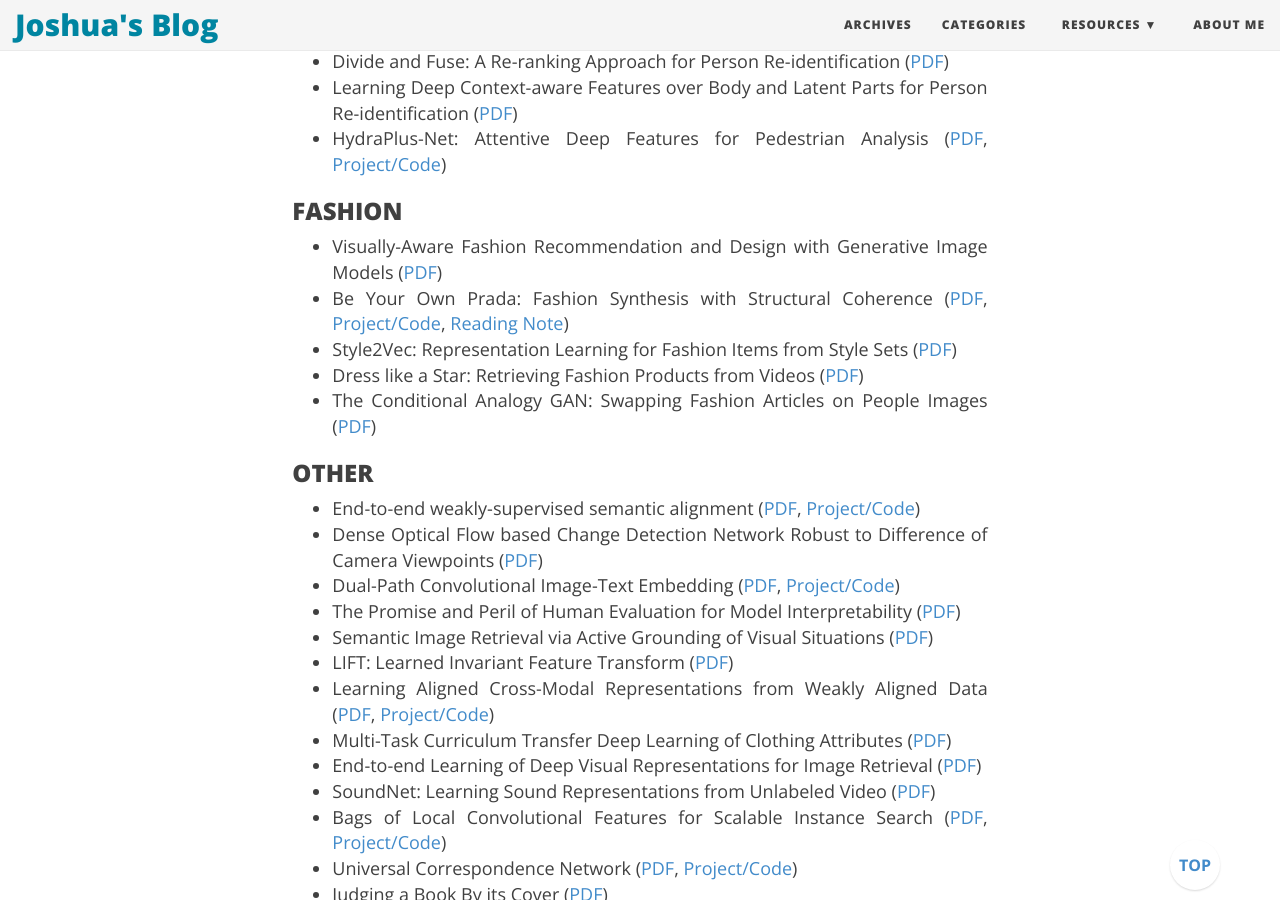
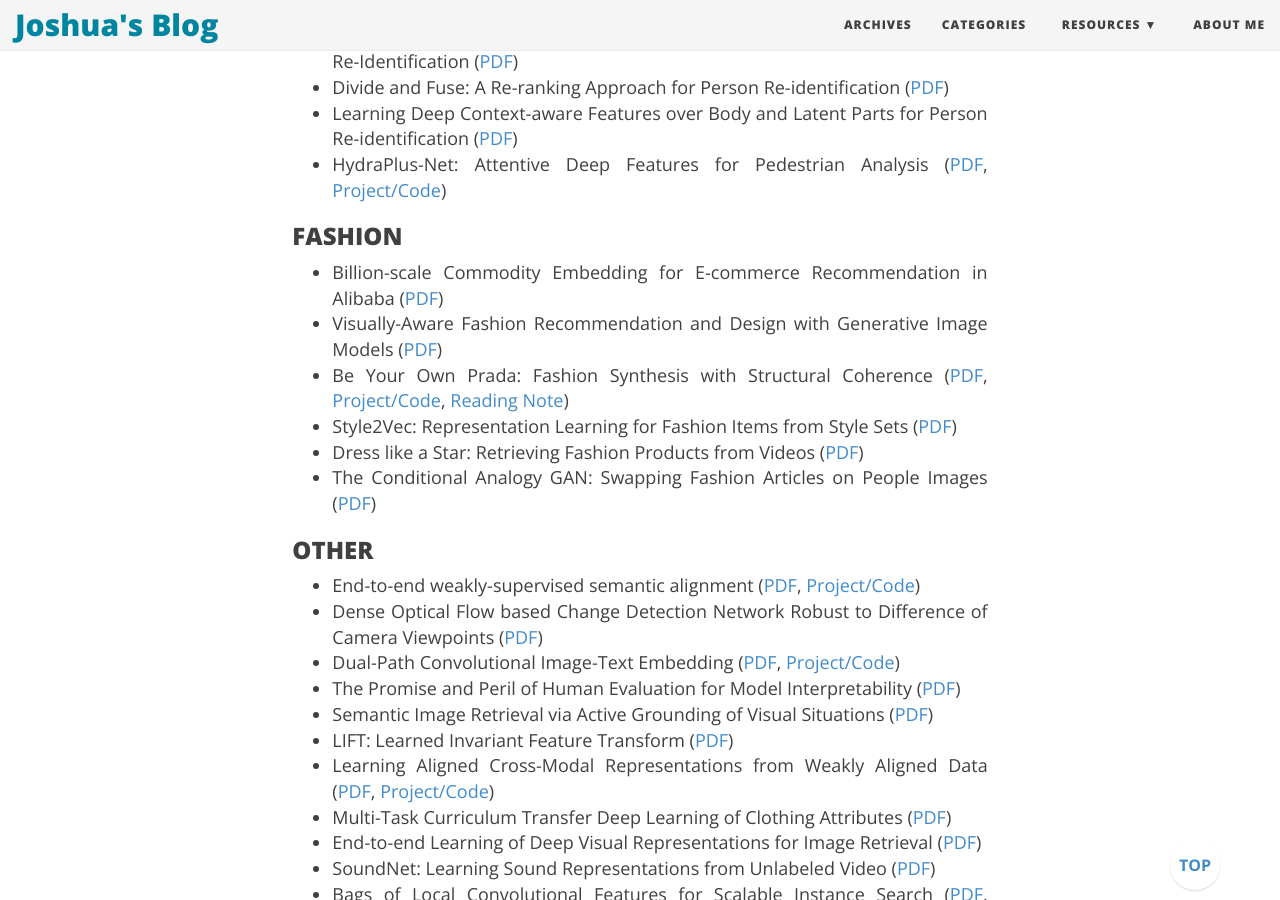
Before and after one commit to joshua19881228/joshua19881228.github.io, a Jekyll site: the page built from _posts/Computer_Vision/2016-08-25-my-jumble-of-computer-vision.md, in a window 1280 px wide and 900 px high, scrolled down 22123 px. Built offline with Jekyll 4.4.1, drawn with Linux system fonts in a browser that asks for light colours; nearby versions of some CDN libraries; formulas are drawn with MathJax 3; comment, search, counter and statistics services are not loaded; some of the changed text lies outside the part shown.

Commit message:
update post

```diff
--- a/_posts/Computer_Vision/2016-08-25-my-jumble-of-computer-vision.md
+++ b/_posts/Computer_Vision/2016-08-25-my-jumble-of-computer-vision.md
@@ -15,6 +15,7 @@
 
 ### OBJECT/SALIENCY DETECTOIN
 
+* Chinese Text in the Wild ([PDF](https://arxiv.org/abs/1803.00085), [Project/Code](https://ctwdataset.github.io/))
 * TSSD: Temporal Single-Shot Detector Based on Attention and LSTM for Robotic Intelligent Perception ([PDF](https://arxiv.org/abs/1803.00197))
 * Tiny SSD: A Tiny Single-shot Detection Deep Convolutional Neural Network for Real-time Embedded Object Detection ([PDF](https://arxiv.org/abs/1802.06488), [Reading Note](https://joshua19881228.github.io/2018-03-04-Tiny_SSD/))
 * Object Detection in Videos by Short and Long Range Object Linking ([PDF](https://arxiv.org/abs/1801.09823))
@@ -560,6 +561,7 @@
 
 ### FASHION ###
 
+* Billion-scale Commodity Embedding for E-commerce Recommendation in Alibaba ([PDF](https://arxiv.org/abs/1803.02349))
 * Visually-Aware Fashion Recommendation and Design with Generative Image Models ([PDF](Visually-Aware Fashion Recommendation and Design with Generative Image Models))
 * Be Your Own Prada: Fashion Synthesis with Structural Coherence ([PDF](https://arxiv.org/abs/1710.07346), [Project/Code](http://mmlab.ie.cuhk.edu.hk/projects/FashionGAN/), [Reading Note](https://joshua19881228.github.io/2017-10-31-DeepFashion/))
 * Style2Vec: Representation Learning for Fashion Items from Style Sets ([PDF](https://arxiv.org/abs/1708.04014))
```
